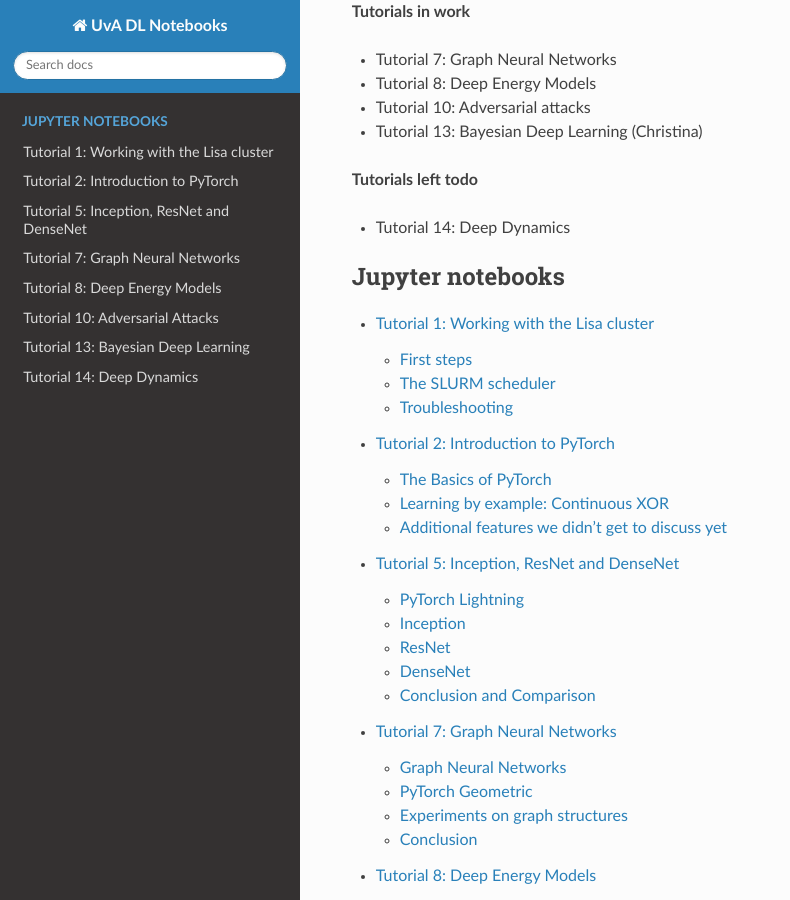
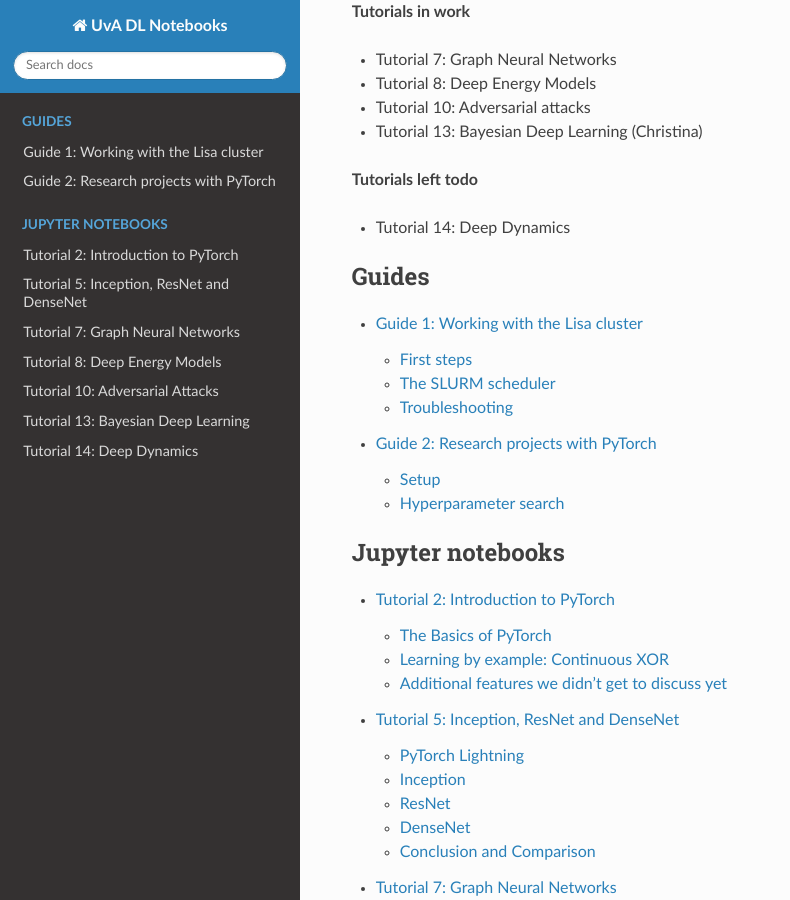
Before and after one commit to phlippe/uvadlc_notebooks, a Sphinx documentation site: the page built from docs/index.rst, in a window 1280 px wide and 900 px high, scrolled down 3429 px. Shown: the whole window, without its empty margins (0-790 px from the left). Built offline with Sphinx 7.4.7 and the Read the Docs theme 2.0.0, drawn with Linux system fonts in a browser that asks for light colours; pages that are not in the unit, such as notebooks, are missing from menus.

Commit message:
Introducing Guides

```diff
--- a/docs/index.rst
+++ b/docs/index.rst
@@ -161,12 +161,17 @@ Not all tutorials have been finished yet, and some are still in the progress of
 
 - Tutorial 14: Deep Dynamics
 
+.. toctree::
+   :caption: Guides
+   :maxdepth: 2
+
+   tutorial_notebooks/tutorial1/Lisa_Cluster
+   tutorial_notebooks/guide2/Research_Projects
 
 .. toctree::
    :caption: Jupyter notebooks
    :maxdepth: 2
 
-   tutorial_notebooks/tutorial1/Lisa_Cluster
    tutorial_notebooks/tutorial2/Introduction_to_PyTorch
    tutorial_notebooks/tutorial3/Activation_Functions
    tutorial_notebooks/tutorial4/Optimization_and_Initialization
```
Also changed, not shown: docs/tutorial_notebooks/guide2/Research_Projects.ipynb (added), docs/tutorial_notebooks/tutorial1/Lisa_Cluster.ipynb, docs/tutorial_notebooks/tutorial8/Deep_Energy_Models.ipynb.
